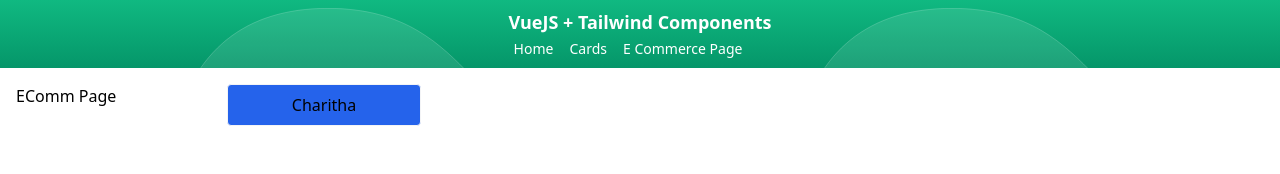
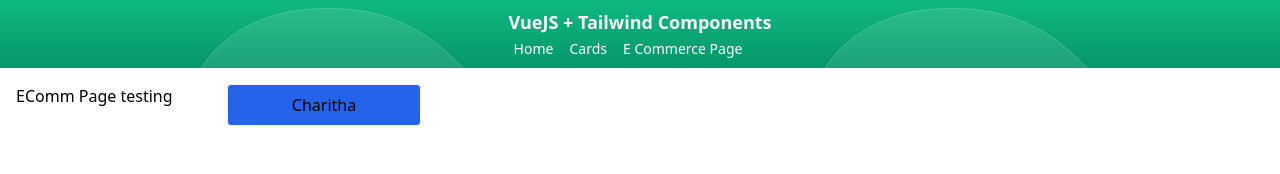
Before and after one commit to CharithaDhananjaya/vue-tailwind-components, a Vue app: page /ECommPage in a window 1280 px wide. Shown: the top 174 px of the page. Built offline with nearby package versions, Linux system fonts and the light colour scheme.

Commit message:
just a change

```diff
--- a/src/views/ECommPage.vue
+++ b/src/views/ECommPage.vue
@@ -2,7 +2,7 @@
   <div class="container mx-auto">
     <div class="grid grid-cols-3 p-4 gap-4">
       <div class="grid grid-cols-2 gap-4">
-        <p>EComm Page</p>
+        <p>EComm Page testing</p>
         <MyButton class="row-span-2"></MyButton>
       </div>
     </div>
```
